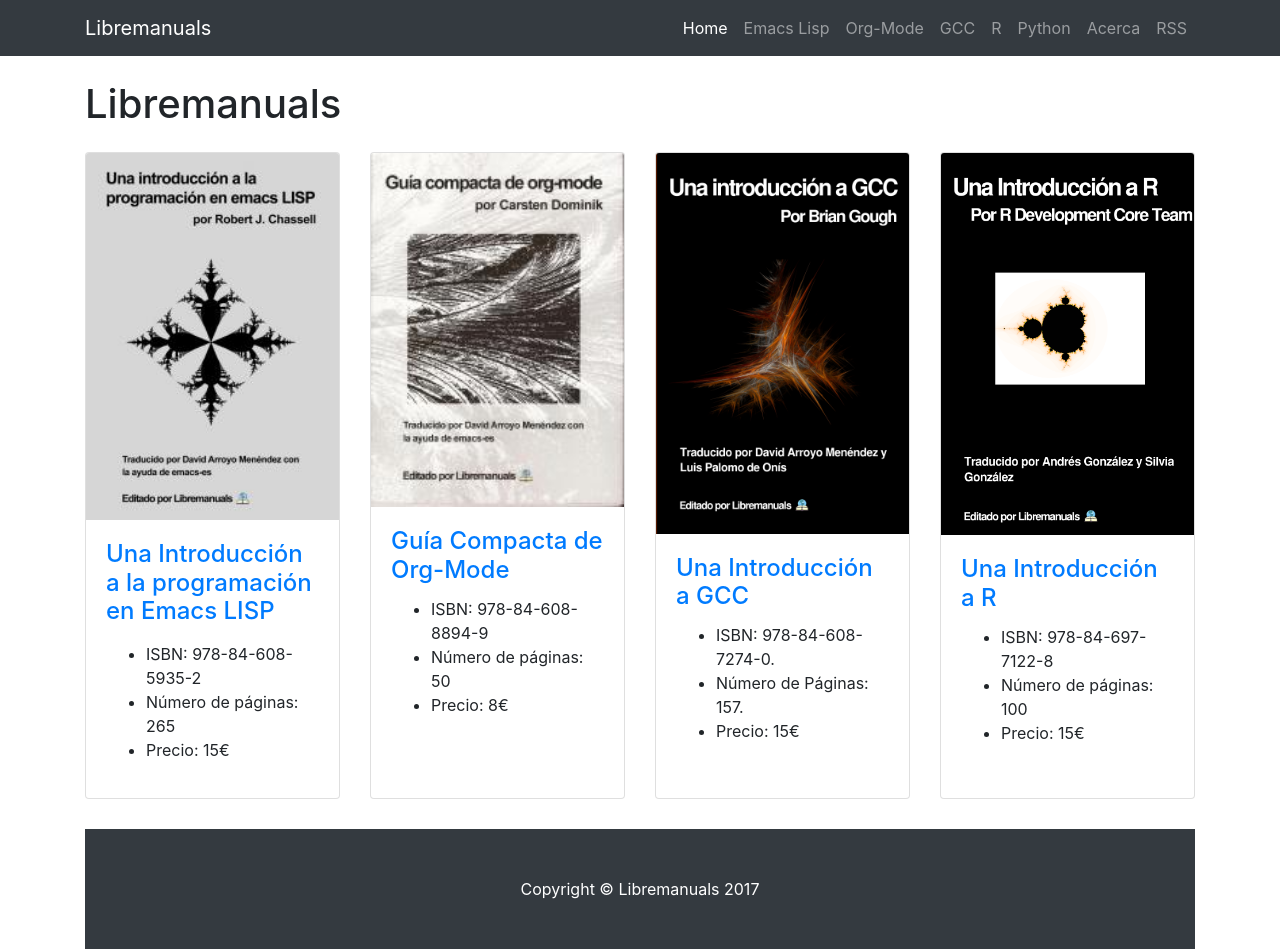
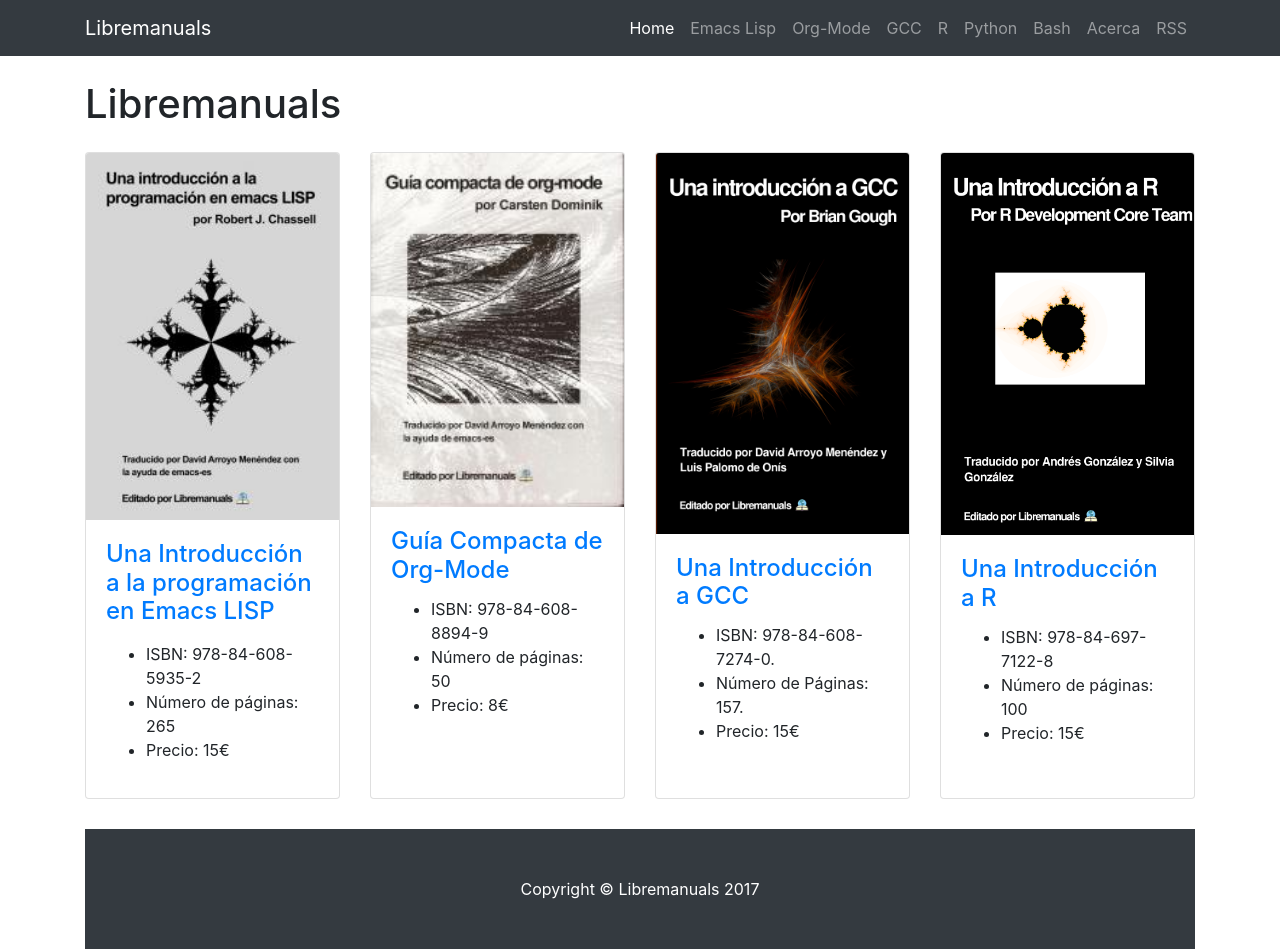
Before and after one commit to jorgesumle/libremanuals.github.io, a website: page index.html in a window 1280 px wide. Drawn offline with Linux system fonts and the light colour scheme.

Commit message:
add bash to the index

```diff
--- a/index.html
+++ b/index.html
@@ -48,6 +48,9 @@
             </li>
             <li class="nav-item">
               <a class="nav-link" href="python.html">Python</a>
+            </li>
+            <li class="nav-item">
+              <a class="nav-link" href="bash.html">Bash</a>
             </li>
             <li class="nav-item">
               <a class="nav-link" href="acerca.html">Acerca</a>
```
Also changed, not shown: bash.html (+3 -0 lines), elisp-es.html (+3 -0 lines), gcc.html (+3 -0 lines), org-mode.html (+3 -0 lines), python.html (+3 -0 lines), r.html (+3 -0 lines).
